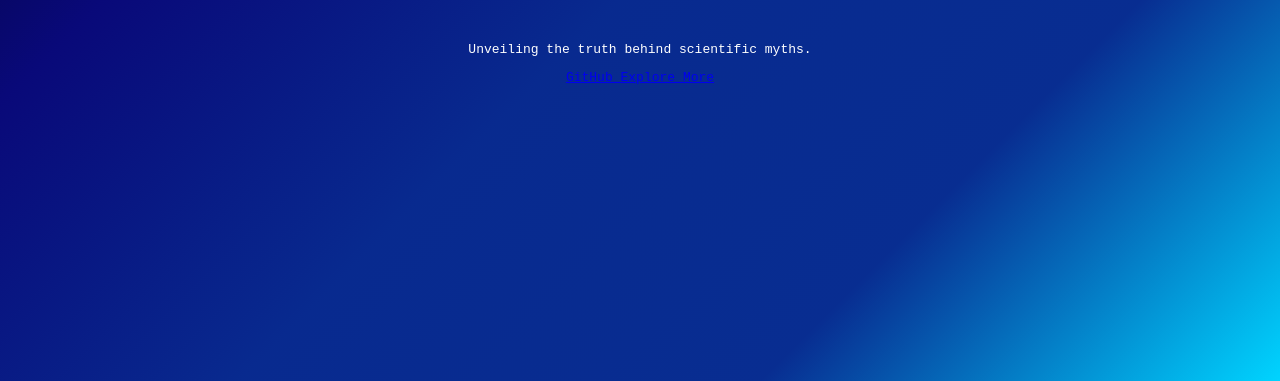
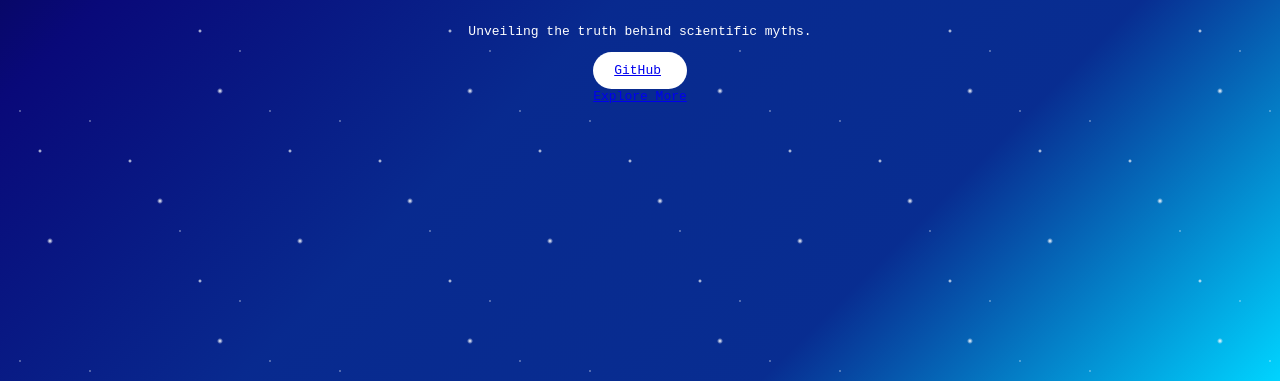
Before and after one commit to AmanCrafts/Science-Debunk-Project, a plain HTML site: page index.html in a window 1280 px wide. Shown: the part 419-800 px from the top of the page. Drawn offline with Linux system fonts and the light colour scheme.

Commit message:
Added background

```diff
--- a/css/styles.css
+++ b/css/styles.css
@@ -9,7 +9,8 @@ body{
 .land{
     /* I got this gradient form https://cssgradient.io/ */
     background: rgb(2,0,36);
-    background: linear-gradient(135deg, rgba(2,0,36,1) 0%, rgba(9,9,121,1) 25%, rgba(8,42,143,1) 50%, rgba(8,45,145,1) 75%, rgba(0,212,255,1) 100%);    left: 0;
+    background: linear-gradient(135deg, rgba(2,0,36,1) 0%, rgba(9,9,121,1) 25%, rgba(8,42,143,1) 50%, rgba(8,45,145,1) 75%, rgba(0,212,255,1) 100%);
+    left: 0;
     right: 0;
     top: 0;
     bottom: 0;
@@ -19,6 +20,29 @@ body{
     justify-content: center;
     align-items: center;
 }
+
+.land::after {
+    content:'';
+    position: absolute;
+    top: 0;
+    left: 0;
+    right: 0;
+    bottom: 0;
+    width: 100%;
+    height: 100%;
+    background-image:
+        radial-gradient(1px 1px at 20px 30px, #fff, rgba(0,0,0,0)),
+        radial-gradient(2px 2px at 40px 70px, #fff, rgba(0,0,0,0)),
+        radial-gradient(3px 3px at 50px 160px, #fff, rgba(0,0,0,0)),
+        radial-gradient(1px 1px at 90px 40px, #fff, rgba(0,0,0,0)),
+        radial-gradient(2px 2px at 130px 80px, #fff, rgba(224, 7, 7, 0)),
+        radial-gradient(3px 3px at 160px 120px, #fff, rgba(0,0,0,0)),
+        radial-gradient(1px 1px at 180px 150px, #fff, rgba(0,0,0,0)),
+        radial-gradient(2px 2px at 200px 200px, #fff, rgba(0,0,0,0)),
+        radial-gradient(3px 3px at 220px 10px, #fff, rgba(0,0,0,0)),
+        radial-gradient(1px 1px at 240px 220px, #fff, rgba(0,0,0,0));
+    background-repeat: repeat;
+    background-size: 250px 250px;}
 
 .logo-container{
     display: flex;
@@ -31,3 +55,18 @@ body{
     width: 120px;
     height: auto;
 }
+
+
+
+.github-btn, .explore-btn {
+    display: flex;
+    align-items: center;
+}
+
+.github-btn{
+    background: white;
+    padding: 10px 20px;
+    border-radius: 50px;
+    border: 1px solid rgba(255,255,255,0);
+
+}
--- a/index.html
+++ b/index.html
@@ -15,8 +15,8 @@
             <h2> Science Myth Debunker</h2>
         </div>
         <p class="intro-txt">Unveiling the truth behind scientific myths.</p>
-        <div>
-            <a href="https://github.com/your-repo" class="github-btn">
+        <div class="action-buttons">
+            <a href="https://github.com/AmanCrafts/Science-Debunk-Project" class="github-btn">
                 GitHub
             </a>
             <a href="./home.html" class="explore-btn">
```
